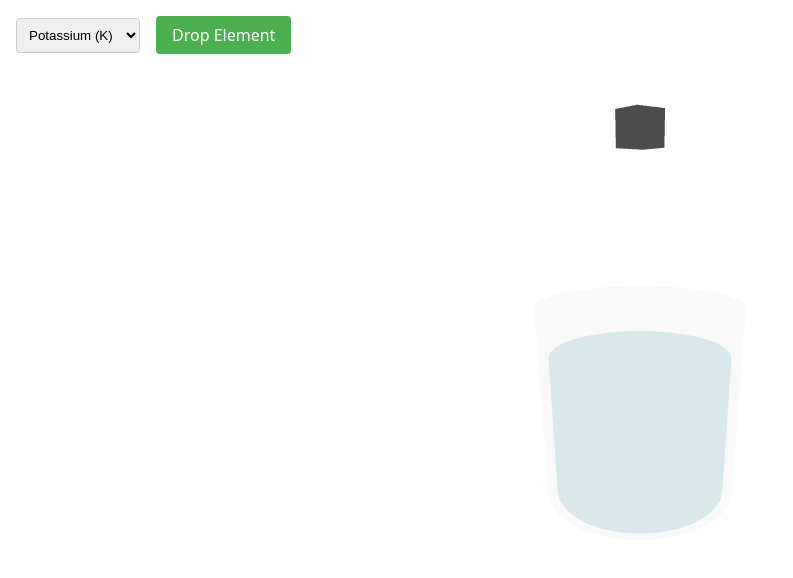
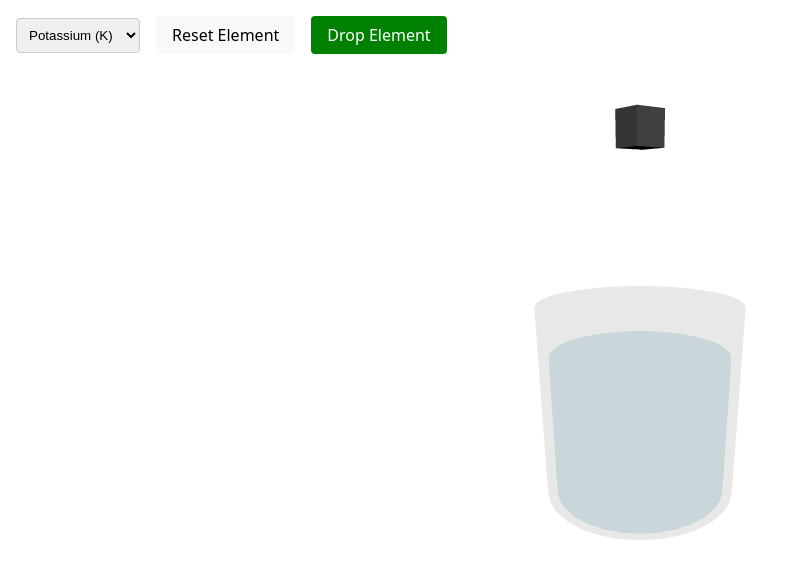
Before and after one commit to psovit/chemistry_lab, a React (Vite) app: page / in a window 1280 px wide. Shown: the top 578 px of the page, without its empty margins (0-793 px from the left). Built offline with nearby package versions, Linux system fonts and the light colour scheme.

Commit message:
some cleanups

```diff
--- a/src/components/AlkaliElement.tsx
+++ b/src/components/AlkaliElement.tsx
@@ -4,19 +4,16 @@ import { Mesh } from 'three'
 
 interface AlkaliElementProps {
   position: [number, number, number]
-  onClick: () => void
   color: string
-
 }
 
 interface CubeProps {
   position: [number, number, number];
   size: [number, number, number];
   color: string;
-  onClick: () => void;
 }
 
-const Cube = ({ position, size, color, onClick }: CubeProps) => {
+const Cube = ({ position, size, color }: CubeProps) => {
   const ref = useRef<Mesh>(null);
 
    useFrame((state, delta) => {
@@ -26,7 +23,7 @@ const Cube = ({ position, size, color, onClick }: CubeProps) => {
   })
 
   return (
-    <mesh position={position} ref={ref} onClick={onClick}>
+    <mesh position={position} ref={ref}>
       <boxGeometry args={size}/>
       <meshStandardMaterial color={color}/>
     </mesh>
@@ -34,8 +31,8 @@ const Cube = ({ position, size, color, onClick }: CubeProps) => {
 }
 
 
-export default function AlkaliElement({ position, onClick, color }: AlkaliElementProps) {
+export default function AlkaliElement({ position, color }: AlkaliElementProps) {
   return (
-    <Cube position={position} size={[0.3, 0.3, 0.3]} color={color} onClick={onClick} />
+    <Cube position={position} size={[0.3, 0.3, 0.3]} color={color} />
   )
 }
--- a/src/components/Beaker.tsx
+++ b/src/components/Beaker.tsx
@@ -12,7 +12,7 @@ export default function Beaker() {
         position={[0, 1, 0]}
         material-transparent={true}
         material-opacity={0.2}
-        material-color="#ffffff"
+        material-color="grey"
       />
       <Cylinder
         args={[0.9, 0.9, 1.5, 32]}
--- a/src/components/ChemistryLab.tsx
+++ b/src/components/ChemistryLab.tsx
@@ -20,18 +20,15 @@ const ALKALI_ELEMENTS: AlkaliElement[] = [
 ]
 
 export default function ChemistryLab() {
-  const [isPotassiumDropped, setIsPotassiumDropped] = useState(false)
+  const [isPotassiumDropped, setIsElementDropped] = useState(false)
   const [selectedElement, setSelectedElement] = useState<AlkaliElement>(ALKALI_ELEMENTS[2])
 
-  const handleDrop = () => {
-    setIsPotassiumDropped(true)
-  }
 
   const handleElementSelect = (event: React.ChangeEvent<HTMLSelectElement>): void => {
     const element = ALKALI_ELEMENTS.find(el => el.name === event.target.value)
     if (element) {
       setSelectedElement(element)
-      setIsPotassiumDropped(false)
+      setIsElementDropped(false)
     }
   }
 
@@ -65,12 +62,24 @@ export default function ChemistryLab() {
           ))}
         </select>
         <button
-          onClick={() => setIsPotassiumDropped(false)}
+          onClick={() => setIsElementDropped(false)}
           style={{
             padding: '0.5rem 1rem',
             borderRadius: '4px',
             border: 'none',
-            background: '#4CAF50',
+            color: 'black',
+            cursor: 'pointer'
+          }}
+        >
+          Reset Element
+        </button>
+        <button
+          onClick={() => setIsElementDropped(true)}
+          style={{
+            padding: '0.5rem 1rem',
+            borderRadius: '4px',
+            border: 'none',
+            background: 'green',
             color: 'white',
             cursor: 'pointer'
           }}
@@ -80,14 +89,13 @@ export default function ChemistryLab() {
       </div>
 
       <Canvas camera={{ position: [0, 2, 5] }}>
-        <ambientLight intensity={0.5} />
+        <directionalLight position={[0,0,2]} intensity={0.5}/>
         <pointLight position={[10, 10, 10]} />
         <OrbitControls enableRotate={false} enableZoom={false} />
         <Beaker />
         {!isPotassiumDropped && (
           <AlkaliElement
             position={[0, 2.5, 0]}
-            onClick={handleDrop}
             color={selectedElement.color}
           />
         )}
```
